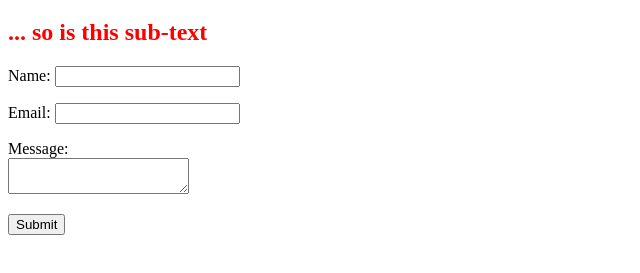
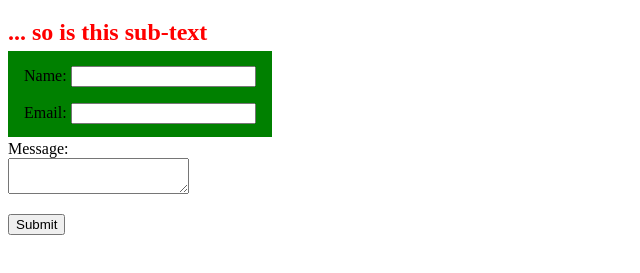
Before and after one commit to Janiceding1/UX220-Test-2, a plain HTML site: page q5.html in a window 1280 px wide. Shown: the part 61-334 px from the top of the page, without its empty margins (0-640 px from the left). Drawn offline with Linux system fonts and the light colour scheme.

Commit message:
Add green background style for green_label class
Added CSS rule for green_label class with green background and padding.

```diff
--- a/q5.html
+++ b/q5.html
@@ -1,6 +1,5 @@
 <!DOCTYPE html>
 <html lang="en">
-
 
 <head>
     <!-- Add a single css rule to give labels with the class green_label a green background.
@@ -10,9 +9,13 @@ Create green space equal to the current font size around those labels. -->
             color: red;
             background: white;
         }
+
+        label.green_label {
+            background-color: green;
+            padding: 1em;
+        }
     </style>
 </head>
-
 
 <body>
     <h1 class="red-heading">This text is in red</h1>
@@ -30,10 +33,7 @@ Create green space equal to the current font size around those labels. -->
         <p>
             <button type="submit">Submit</button>
         </p>
-
-
     </form>
 </body>
 
-
 </html>
```
